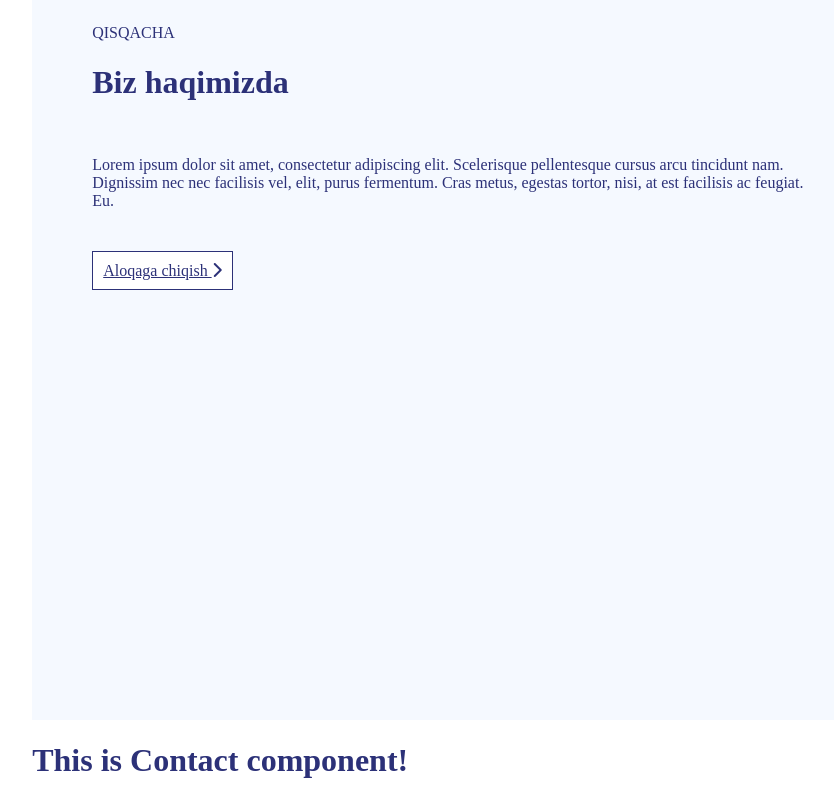
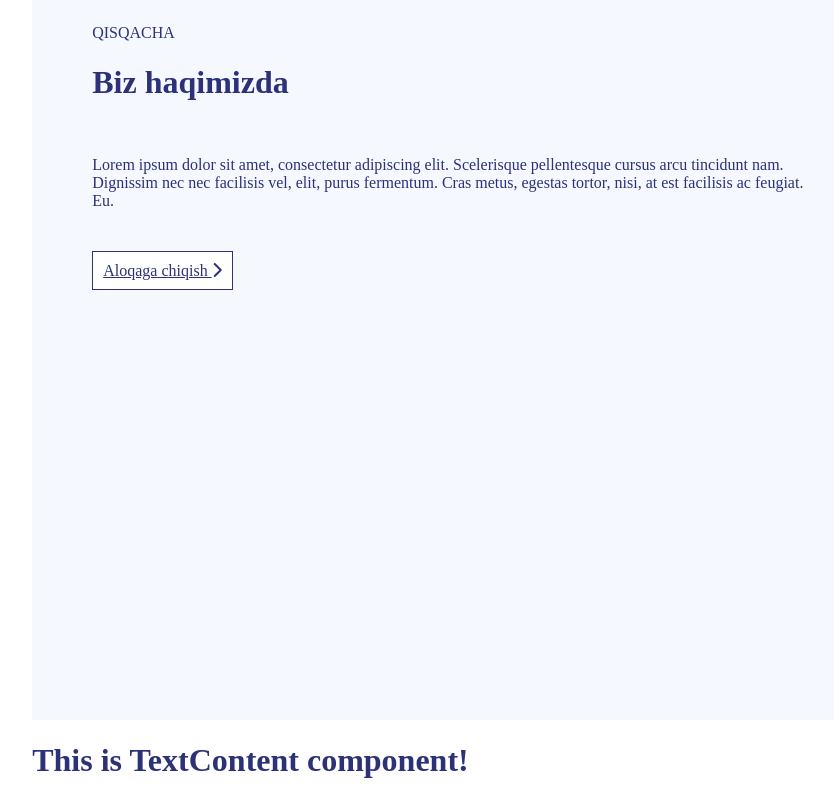
Before and after one commit to hakimov-dev/truck-service-landing, a Vue app: page / in a window 1280 px wide. Shown: the part 4157-4957 px from the top of the page, without its empty margins (39-873 px from the left). Built offline with nearby package versions, Linux system fonts and the light colour scheme; the HTML template or start-up script is replaced by a standard one.

Commit message:
import new 'TextContent' component.

```diff
--- a/src/components/Contact/index.vue
+++ b/src/components/Contact/index.vue
@@ -1,12 +1,16 @@
 <template>
     <div class="container">
-       <h1>This is Contact component!</h1>
+       <TextContent />
     </div>
 </template>
 
 <script>
+import TextContent from './components/TexContent'
 export default {
-  name: 'Contact'
+  name: 'Contact',
+  components: {
+    TextContent
+  }
 }
 </script>
 
```
